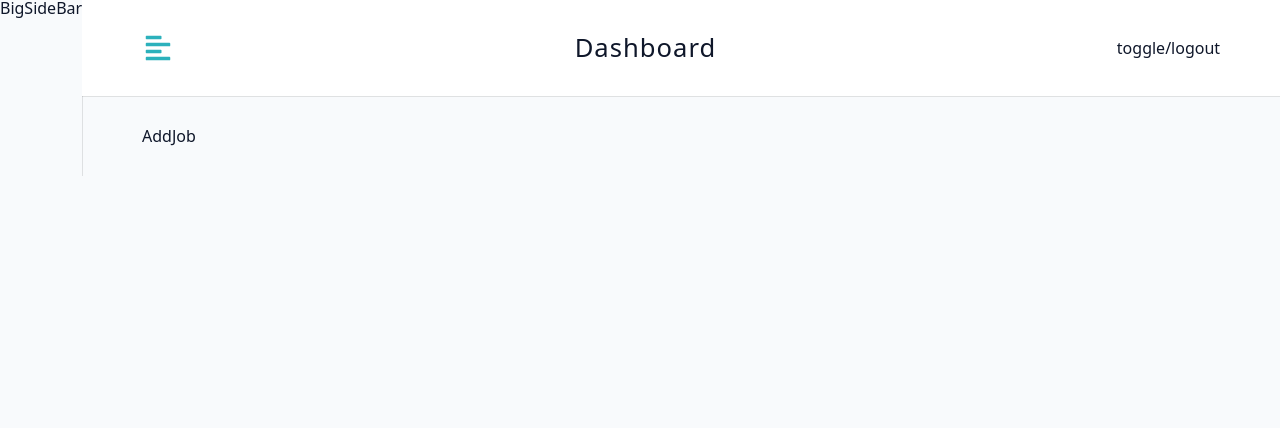
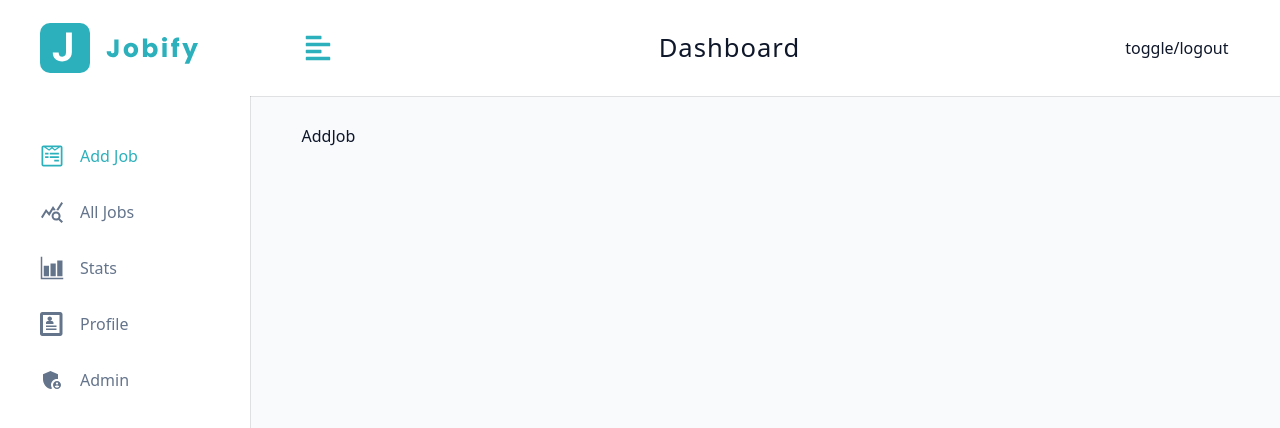
Before and after one commit to Sairoden/Jobify, a React (Vite) app in the folder frontend/: page /dashboard in a window 1280 px wide. Shown: the top 428 px of the page. Built offline with nearby package versions, Linux system fonts and the light colour scheme.

Commit message:
Implement BigSidebar functionality and design

```diff
--- a/frontend/src/features/dashboard/BigSideBar.jsx
+++ b/frontend/src/features/dashboard/BigSideBar.jsx
@@ -1,8 +1,26 @@
 // STYLES
 import styled from "styled-components";
 
+// UI COMPONENTS
+import { Logo, NavLinks } from "../../ui";
+
+// CONTEXTS
+import { useDashboardContext } from "../../contexts";
+
 function BigSideBar() {
-  return <StyledBigSideBar>BigSideBar</StyledBigSideBar>;
+  const { showSidebar } = useDashboardContext();
+
+  return (
+    <StyledBigSideBar>
+      <div className={`sidebar-container ${!showSidebar && "show-sidebar"}`}>
+        <header>
+          <Logo />
+        </header>
+
+        <NavLinks isBigSidebar />
+      </div>
+    </StyledBigSideBar>
+  );
 }
 
 const StyledBigSideBar = styled.aside`
@@ -11,6 +29,68 @@ const StyledBigSideBar = styled.aside`
   @media only screen and (min-width: 992px) {
     display: block;
     box-shadow: 1px 0 0 0 rgba(0, 0, 0, 0.1);
+
+    .sidebar-container {
+      background: var(--background-secondary-color);
+      min-height: 100vh;
+      height: 100%;
+      width: 250px;
+      margin-left: -250px;
+      transition: margin-left 0.3s ease-in-out;
+    }
+
+    .content {
+      position: sticky;
+      top: 0;
+    }
+
+    .show-sidebar {
+      margin-left: 0;
+    }
+
+    header {
+      height: 6rem;
+      display: flex;
+      align-items: center;
+      padding-left: 2.5rem;
+    }
+
+    .nav-links {
+      padding-top: 2rem;
+      display: flex;
+      flex-direction: column;
+    }
+
+    .nav-link {
+      display: flex;
+      align-items: center;
+      color: var(--text-secondary-color);
+      padding: 1rem 0;
+      padding-left: 2.5rem;
+      text-transform: capitalize;
+      transition: padding-left 0.3s ease-in-out;
+    }
+
+    .nav-link:hover {
+      padding-left: 3rem;
+      color: var(--primary-500);
+      transition: var(--transition);
+    }
+
+    .icon {
+      font-size: 1.5rem;
+      margin-right: 1rem;
+      display: grid;
+      place-items: center;
+    }
+
+    .active {
+      color: var(--primary-500);
+    }
+
+    .pending {
+      background: var(--background-color);
+    }
   }
 `;
 
--- a/frontend/src/ui/NavLinks.jsx
+++ b/frontend/src/ui/NavLinks.jsx
@@ -7,7 +7,7 @@ import { useDashboardContext } from "../contexts";
 // UTILS
 import { links } from "../utils";
 
-function NavLinks() {
+function NavLinks({ isBigSidebar }) {
   const { toggleSidebar, user } = useDashboardContext();
 
   return (
@@ -20,7 +20,7 @@ function NavLinks() {
             key={text}
             className="nav-link"
             to={path}
-            onClick={toggleSidebar}
+            onClick={!isBigSidebar && toggleSidebar}
             end
           >
             <span className="icon">{icon}</span>
```
